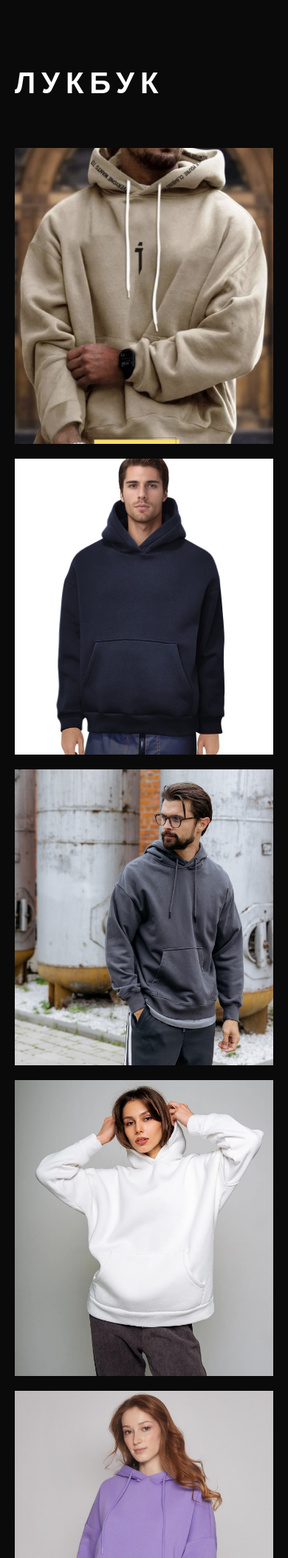
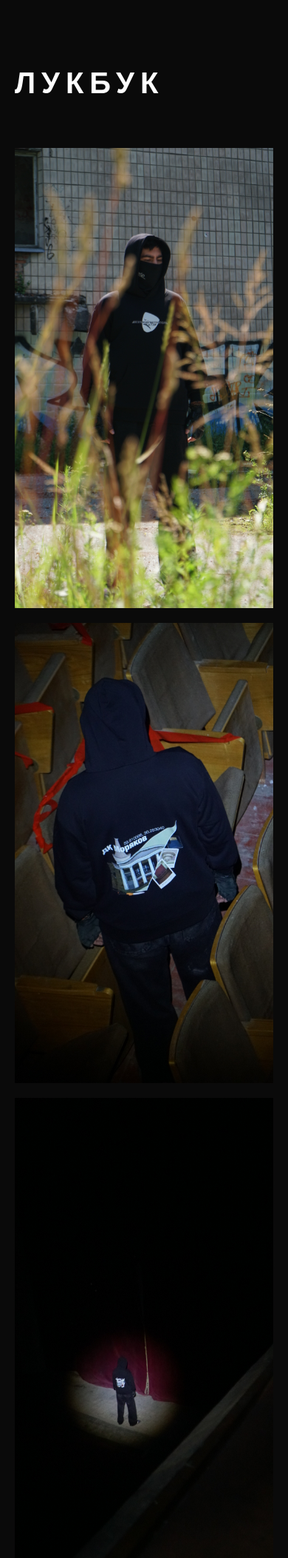
Before and after one commit to marizok1709-pixel/eato-store, a Flask app: page /lookbook in a window 390 px wide. Shown: the part 224-2330 px from the top of the page at 74% size. Run offline with Flask 3, Linux system fonts and the light colour scheme.

Commit message:
Real eato photos, hero video, lookbook + pricing
- Fix misattributed location photo (DK Nevsky -> correct product)
- Add missing Elektrostantsiya + DK Moryakov location photos
- Replace static hero image with brand video
- Replace stock lookbook placeholders with real eato photos
- Masonry lookbook layout preserving portrait orientation
- Flat 4500 RUB pricing across all products

```diff
--- a/templates/lookbook.html
+++ b/templates/lookbook.html
@@ -8,7 +8,7 @@
         {% if images %}
         <div class="lookbook-grid">
             {% for image in images %}
-            <div class="lookbook-item {% if loop.index % 3 == 1 %}full{% endif %}">
+            <div class="lookbook-item">
                 <img src="{{ url_for('static', filename='images/lookbook/' + image) }}"
                      alt="Lookbook {{ loop.index }}"
                      loading="lazy"
@@ -33,21 +33,20 @@
 }
 
 .lookbook-grid {
-    display: grid;
-    grid-template-columns: repeat(3, 1fr);
-    grid-auto-rows: 300px;
-    gap: 20px;
+    columns: 3 300px;
+    column-gap: 20px;
 }
 
 .lookbook-item {
     overflow: hidden;
     position: relative;
+    break-inside: avoid;
+    margin-bottom: 20px;
 }
 
 .lookbook-item img {
     width: 100%;
-    height: 100%;
-    object-fit: cover;
+    height: auto;
     display: block;
     transition: transform 0.5s ease, filter 0.3s ease;
 }
@@ -55,11 +54,6 @@
 .lookbook-item:hover img {
     transform: scale(1.05);
     filter: brightness(1.1);
-}
-
-.lookbook-item.full {
-    grid-column: span 2;
-    grid-row: span 2;
 }
 
 .empty-lookbook {
@@ -84,25 +78,13 @@
 /* Адаптивность */
 @media (max-width: 968px) {
     .lookbook-grid {
-        grid-template-columns: repeat(2, 1fr);
-        grid-auto-rows: 250px;
-    }
-
-    .lookbook-item.full {
-        grid-column: span 2;
-        grid-row: span 2;
+        columns: 2 250px;
     }
 }
 
 @media (max-width: 768px) {
     .lookbook-grid {
-        grid-template-columns: 1fr;
-        grid-auto-rows: 400px;
-    }
-
-    .lookbook-item.full {
-        grid-column: span 1;
-        grid-row: span 1;
+        columns: 1;
     }
 }
 </style>
```
Also changed, not shown: templates/index.html (+5 -4 lines), static/images/clothes/1/3_location.jpg, static/images/clothes/2/6_location.jpg (added), static/images/clothes/8/3_location.jpg (added), static/images/lookbook/lookbook1.jpg, static/images/lookbook/lookbook2.jpg, static/images/lookbook/lookbook3.jpg, static/images/lookbook/lookbook4.jpg, static/images/lookbook/lookbook5.jpg, static/images/lookbook/lookbook6.jpg (deleted), 1 other file.
